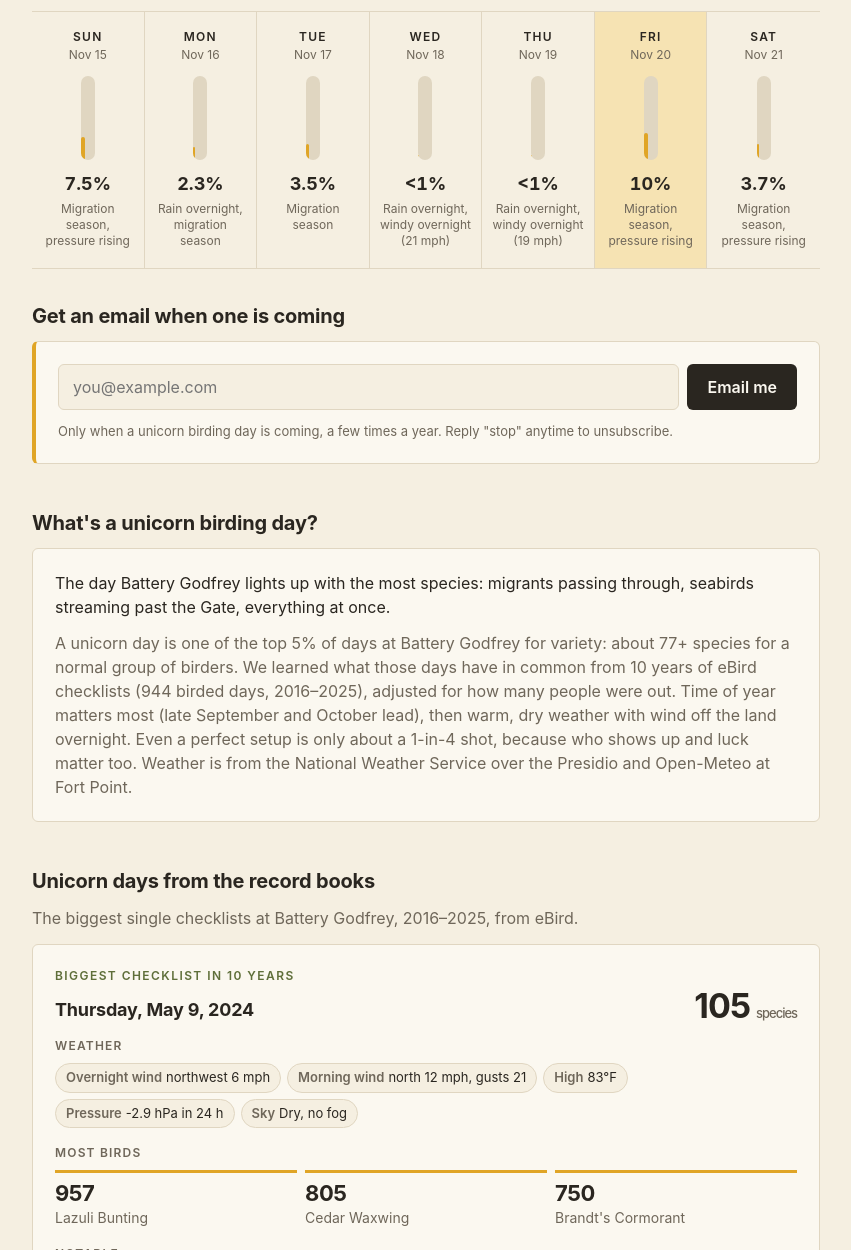
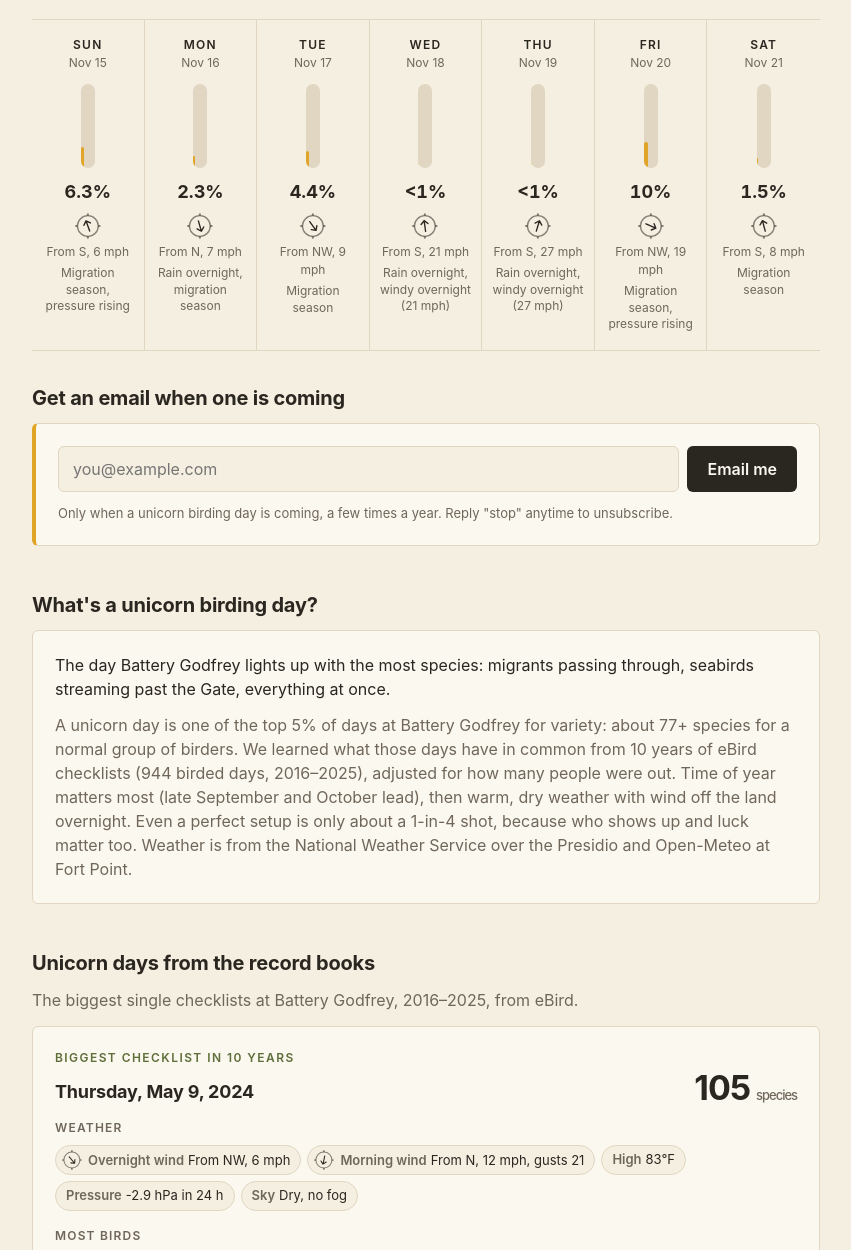
Before and after one commit to swirl2001/unicorn-birding, a plain HTML site: page site/index.html in a window 1280 px wide. Shown: the part 321-1571 px from the top of the page, without its empty margins (214-1065 px from the left). Drawn offline with Linux system fonts and the light colour scheme.

Commit message:
Wind direction compass on forecast days and record days; retry flaky weather fetches
Co-Authored-By: Claude Opus 5.5 <noreply@anthropic.com>

```diff
--- a/site/data.json
+++ b/site/data.json
@@ -1,6 +1,6 @@
 {
- "generated": "2026-11-15T17:43+00:00",
- "generated_local": "Sun Nov 15, 9:43 AM",
+ "generated": "2026-11-15T21:04+00:00",
+ "generated_local": "Sun Nov 15, 1:04 PM",
  "base_rate": 0.05084745762711865,
  "cut_species": 77,
  "method": "A unicorn day is one of the top 5% of days at Battery Godfrey for variety: about 77+ species for a normal group of birders. We learned what those days have in common from 10 years of eBird checklists (944 birded days, 2016\u20132025), adjusted for how many people were out. Time of year matters most (late September and October lead), then warm, dry weather with wind off the land overnight. Even a perfect setup is only about a 1-in-4 shot, because who shows up and luck matter too. Weather is from the National Weather Service over the Presidio and Open-Meteo at Fort Point.",
@@ -10,15 +10,16 @@
    "date": "Nov 15",
    "iso": "2026-11-15",
    "label": "today",
-   "chance": 0.0746,
+   "chance": 0.0631,
    "note": "Migration season, pressure rising",
    "summary": "Migration season, pressure rising.",
    "within_48h": true,
-   "night_wind_mph": 7.5,
+   "night_wind_mph": 6.1,
    "night_wind_from": "S",
+   "night_wind_deg": 160,
    "wind_source": "NWS+Open-Meteo",
    "pressure_change_hpa": 2.2,
-   "max_temp_f": 63,
+   "max_temp_f": 61,
    "rain_overnight_in": 0
   },
   {
@@ -26,30 +27,32 @@
    "date": "Nov 16",
    "iso": "2026-11-16",
    "label": "tomorrow",
-   "chance": 0.0229,
+   "chance": 0.023,
    "note": "Rain overnight, migration season",
    "summary": "Migration season, north wind overnight, pressure rising; but rain overnight.",
    "within_48h": true,
    "night_wind_mph": 7.2,
    "night_wind_from": "N",
+   "night_wind_deg": 344,
    "wind_source": "NWS",
-   "pressure_change_hpa": 3.7,
-   "max_temp_f": 55,
-   "rain_overnight_in": 0.36
+   "pressure_change_hpa": 3.1,
+   "max_temp_f": 56,
+   "rain_overnight_in": 0.3
   },
   {
    "dow": "Tue",
    "date": "Nov 17",
    "iso": "2026-11-17",
    "label": "Tuesday",
-   "chance": 0.0352,
+   "chance": 0.0436,
    "note": "Migration season",
    "summary": "Migration season.",
    "within_48h": false,
    "night_wind_mph": 8.5,
    "night_wind_from": "NW",
+   "night_wind_deg": 324,
    "wind_source": "NWS",
-   "pressure_change_hpa": -2.6,
+   "pressure_change_hpa": -0.7,
    "max_temp_f": 61,
    "rain_overnight_in": 0
   },
@@ -58,14 +61,15 @@
    "date": "Nov 18",
    "iso": "2026-11-18",
    "label": "Wednesday",
-   "chance": 0.0042,
+   "chance": 0.0037,
    "note": "Rain overnight, windy overnight (21 mph)",
    "summary": "Migration season; but rain overnight, windy overnight (21 mph).",
    "within_48h": false,
    "night_wind_mph": 21.4,
    "night_wind_from": "S",
+   "night_wind_deg": 172,
    "wind_source": "NWS",
-   "pressure_change_hpa": -6.3,
+   "pressure_change_hpa": -7.3,
    "max_temp_f": 57,
    "rain_overnight_in": 0.21
   },
@@ -74,14 +78,15 @@
    "date": "Nov 19",
    "iso": "2026-11-19",
    "label": "Thursday",
-   "chance": 0.004,
-   "note": "Rain overnight, windy overnight (19 mph)",
-   "summary": "Migration season; but rain overnight, windy overnight (19 mph).",
+   "chance": 0.0041,
+   "note": "Rain overnight, windy overnight (27 mph)",
+   "summary": "Migration season; but rain overnight, windy overnight (27 mph).",
    "within_48h": false,
-   "night_wind_mph": 19.4,
+   "night_wind_mph": 27.4,
    "night_wind_from": "S",
+   "night_wind_deg": 197,
    "wind_source": "NWS",
-   "pressure_change_hpa": -6.4,
+   "pressure_change_hpa": -6.1,
    "max_temp_f": 57,
    "rain_overnight_in": 0.65
   },
@@ -90,14 +95,15 @@
    "date": "Nov 20",
    "iso": "2026-11-20",
    "label": "Friday",
-   "chance": 0.1,
+   "chance": 0.0999,
    "note": "Migration season, pressure rising",
-   "summary": "Migration season, pressure rising.",
+   "summary": "Migration season, pressure rising; but windy overnight (19 mph).",
    "within_48h": false,
-   "night_wind_mph": 13.7,
-   "night_wind_from": "W",
+   "night_wind_mph": 19.0,
+   "night_wind_from": "NW",
+   "night_wind_deg": 294,
    "wind_source": "NWS",
-   "pressure_change_hpa": 12.0,
+   "pressure_change_hpa": 13.2,
    "max_temp_f": 59,
    "rain_overnight_in": 0.0
   },
@@ -106,14 +112,15 @@
    "date": "Nov 21",
    "iso": "2026-11-21",
    "label": "Saturday",
-   "chance": 0.0373,
-   "note": "Migration season, pressure rising",
-   "summary": "Migration season, pressure rising.",
+   "chance": 0.0151,
+   "note": "Migration season",
+   "summary": "Migration season.",
    "within_48h": false,
-   "night_wind_mph": 7.2,
+   "night_wind_mph": 7.5,
    "night_wind_from": "S",
+   "night_wind_deg": 165,
    "wind_source": "NWS",
-   "pressure_change_hpa": 1.6,
+   "pressure_change_hpa": -6.5,
    "max_temp_f": 56,
    "rain_overnight_in": 0
   }
--- a/site/examples.json
+++ b/site/examples.json
@@ -12,6 +12,11 @@
   "lists_that_day": 23,
   "species_count": 105,
   "weather": {
+   "night_wind_deg": 320,
+   "night_wind_mph": 6,
+   "morning_wind_deg": 12,
+   "morning_wind_mph": 12,
+   "morning_gust_mph": 21,
    "night_wind": "northwest 6 mph",
    "morning_wind": "north 12 mph, gusts 21",
    "high_f": 83,
@@ -502,6 +507,11 @@
   "lists_that_day": 10,
   "species_count": 103,
   "weather": {
+   "night_wind_deg": 12,
+   "night_wind_mph": 19,
+   "morning_wind_deg": 39,
+   "morning_wind_mph": 15,
+   "morning_gust_mph": 30,
    "night_wind": "north 19 mph",
    "morning_wind": "northeast 15 mph, gusts 30",
    "high_f": 75,
@@ -984,6 +994,11 @@
   "lists_that_day": 13,
   "species_count": 97,
   "weather": {
+   "night_wind_deg": 170,
+   "night_wind_mph": 2,
+   "morning_wind_deg": 128,
+   "morning_wind_mph": 7,
+   "morning_gust_mph": 13,
    "night_wind": "south 2 mph",
    "morning_wind": "southeast 7 mph, gusts 13",
    "high_f": 89,
--- a/site/index.html
+++ b/site/index.html
@@ -85,6 +85,13 @@
   .done { margin: 0; font-family: var(--serif); font-size: 22px; font-weight: 700; letter-spacing: -0.01em; outline: none; }
   button.link { height: auto; padding: 4px 0; background: none; color: var(--moss); text-decoration: underline; text-underline-offset: 3px; }
 
+  /* Wind compass: arrow points the way the wind blows */
+  .wind { display: inline-flex; align-items: center; gap: 6px; font-size: 12px; color: var(--pencil); }
+  .compass { width: 26px; height: 26px; flex: none; color: var(--ink); }
+  .day .wind { margin-top: 8px; flex-direction: column; gap: 4px; text-align: center; }
+  .wx li.windchip { display: inline-flex; align-items: center; gap: 6px; padding-left: 6px; }
+  .wx .compass { width: 20px; height: 20px; }
+
   /* Record days */
   .records { display: grid; gap: 18px; }
   .rec .tag { font-size: 12px; font-weight: 600; letter-spacing: .12em; text-transform: uppercase; color: var(--moss); }
@@ -124,6 +131,8 @@
     .meter i { top: 0; right: auto; bottom: 0; }
     .day .pct { text-align: right; }
     .day .note { grid-column: 2 / -1; margin-top: -6px; }
+    .day .wind { grid-column: 2 / -1; margin-top: -6px; flex-direction: row; gap: 6px; text-align: left; }
+    .day .compass { width: 22px; height: 22px; }
     .rec-head .n { font-size: 30px; }
   }
 </style>
@@ -191,7 +200,7 @@
   const $ = (id) => document.getElementById(id);
   // Bar fill on a square-root scale so small chances still show, and differ: 1% -> 10%, 25% -> 50%. 0 -> empty.
   const fill = (p) => (p > 0 ? Math.min(100, Math.sqrt(p) * 100) : 0);
-  const pct = (p) => { const v = p * 100; return v >= 10 ? `${Math.round(v)}%` : v >= 1 ? `${v.toFixed(1)}%` : v > 0 ? '<1%' : '0%'; };
+  const pct = (p) => { const v = p * 100; return v >= 9.95 ? `${Math.round(v)}%` : v >= 1 ? `${v.toFixed(1)}%` : v > 0 ? '<1%' : '0%'; };
 
   function blankWeek() {
     const out = [];
@@ -203,6 +212,18 @@
     return out;
   }
 
+  // Wind compass icon. deg = direction the wind comes FROM (meteorological); arrow points downwind.
+  const SECT = ['N', 'NE', 'E', 'SE', 'S', 'SW', 'W', 'NW'];
+  const sect = (deg) => SECT[Math.floor(((deg + 22.5) % 360) / 45)];
+  function compass(deg) {
+    const arrow = deg == null ? '<circle cx="47" cy="47" r="5" fill="currentColor"/>'
+      : `<g class="arrow" transform="rotate(${(deg + 180) % 360} 47 47)"><path d="M47 66.6V29.8M34.3 39.7L47 27l12.7 12.7" stroke="currentColor" stroke-width="5" stroke-linecap="round" stroke-linejoin="round" fill="none"/></g>`;
+    return `<svg class="compass" viewBox="0 0 95 94" aria-hidden="true">
+      <circle cx="47" cy="47" r="38" stroke="currentColor" stroke-width="5" fill="none" opacity=".55"/>
+      <g stroke="currentColor" stroke-width="8" stroke-linecap="round" opacity=".55"><path d="M47 6V4M47 90V88M88 47h2M4 47h2"/></g>${arrow}</svg>`;
+  }
+  const windLabel = (deg, mph) => (deg == null ? `Calm${mph != null ? `, ${Math.round(mph)} mph` : ''}` : `From ${sect(deg)}, ${Math.round(mph)} mph`);
+
   function renderWeek(days, blank) {
     const best = blank ? null : days.reduce((a, d) => (!a || d.chance > a.chance ? d : a), null);
     $('week').innerHTML = days.map((d) => `
@@ -210,6 +231,7 @@
         <div><div class="dow">${d.dow}</div><div class="date">${d.date}</div></div>
         <div class="meter"><i style="height:${blank ? 0 : fill(d.chance)}%;width:${blank ? 0 : fill(d.chance)}%"></i></div>
         <div class="pct">${blank ? '–' : pct(d.chance)}</div>
+        ${!blank && d.night_wind_mph != null ? `<div class="wind" title="Overnight wind (8 pm–6 am)">${compass(d.night_wind_deg)}<span>${windLabel(d.night_wind_deg, d.night_wind_mph)}</span></div>` : ''}
         ${!blank && d.note ? `<div class="note">${d.note}</div>` : ''}
       </div>`).join('');
   }
@@ -283,8 +305,8 @@
         <div class="rec-head"><h3>${fmtDate(e.date)}</h3><div class="n">${e.species_count}<small>species</small></div></div>
         <h4>Weather</h4>
         <ul class="wx">
-          <li><b>Overnight wind</b>${esc(w.night_wind)}</li>
-          <li><b>Morning wind</b>${esc(w.morning_wind)}</li>
+          <li class="windchip">${compass(w.night_wind_deg)}<span><b>Overnight wind</b>${windLabel(w.night_wind_deg, w.night_wind_mph)}</span></li>
+          <li class="windchip">${compass(w.morning_wind_deg)}<span><b>Morning wind</b>${windLabel(w.morning_wind_deg, w.morning_wind_mph)}, gusts ${w.morning_gust_mph}</span></li>
           <li><b>High</b>${w.high_f}°F</li>
           <li><b>Pressure</b>${w.pressure_change_hpa > 0 ? '+' : ''}${w.pressure_change_hpa} hPa in 24 h</li>
           <li><b>Sky</b>${w.rain ? 'Rain overnight' : w.fog ? 'Foggy morning' : 'Dry, no fog'}</li>
```
Also changed, not shown: 2 other files.
